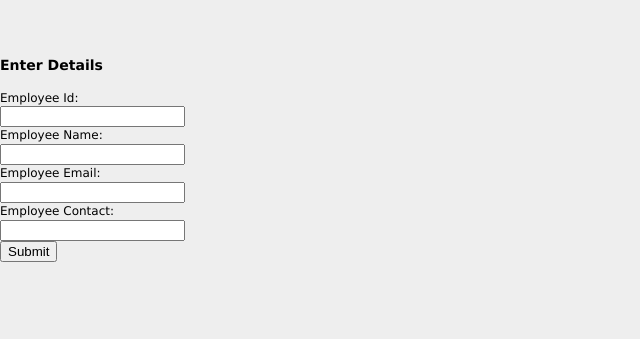
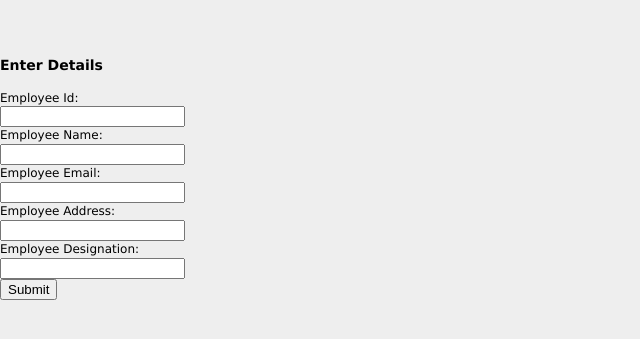
Before and after one commit to SandhyaYalamandala/Employee-App, a Django app: template crudexample/employee/templates/index.html in a window 1280 px wide. Shown: the top 339 px of the page, without its empty margins (0-640 px from the left). Run offline with Django 4.2, Linux system fonts and the light colour scheme; the template is opened without the code that fills it: values that come from a table or form of the project are taken from there, others are empty.

Commit message:
first push

```diff
--- a/crudexample/employee/models.py
+++ b/crudexample/employee/models.py
@@ -3,6 +3,7 @@ class Employee(models.Model):
     eid = models.CharField(max_length=20)
     ename = models.CharField(max_length=100)
     eemail = models.EmailField()
-    econtact = models.CharField(max_length=15)
+    eaddress = models.CharField(max_length=250)
+    edesignation = models.CharField(max_length=200)
     class Meta:
         db_table = "employee"
--- a/crudexample/employee/templates/index.html
+++ b/crudexample/employee/templates/index.html
@@ -35,10 +35,16 @@
       {{ form.eemail }}
     </div>
   </div>
+  <div class="form-group row">
+  <label class="col-sm-2 col-form-label">Employee Address:</label>
+  <div class="col-sm-4">
+    {{ form.eaddress }}
+  </div>
+  </div>
     <div class="form-group row">
-    <label class="col-sm-2 col-form-label">Employee Contact:</label>
+    <label class="col-sm-2 col-form-label">Employee Designation:</label>
     <div class="col-sm-4">
-      {{ form.econtact }}
+      {{ form.edesignation }}
     </div>
   </div>
     <div class="form-group row">
--- a/crudexample/employee/templates/show.html
+++ b/crudexample/employee/templates/show.html
@@ -13,7 +13,8 @@
         <th>Employee ID</th>
         <th>Employee Name</th>
         <th>Employee Email</th>
-        <th>Employee Contact</th>
+        <th>Employee Address</th>
+        <th>Employee Designation</th>
         <th>Actions</th>
     </tr>
     </thead>
@@ -23,7 +24,8 @@
         <td>{{ employee.eid }}</td>
         <td>{{ employee.ename }}</td>
         <td>{{ employee.eemail }}</td>
-        <td>{{ employee.econtact }}</td>
+        <td>{{ employee.eaddress }}</td>
+        <td>{{ employee.edesignation }}</td>
         <td>
             <a href="/edit/{{ employee.id }}"><span class="glyphicon glyphicon-pencil" >Edit</span></a>
             <a href="/delete/{{ employee.id }}">Delete</a>
```
Also changed, not shown: crudexample/employee/templates/edit.html (+8 -2 lines), crudexample/db.sqlite3, crudexample/employee/migrations/0001_initial.py, crudexample/employee/migrations/0002_alter_employee_edesignation.py (added), crudexample/employee/migrations/0003_alter_employee_edesignation.py (added).
